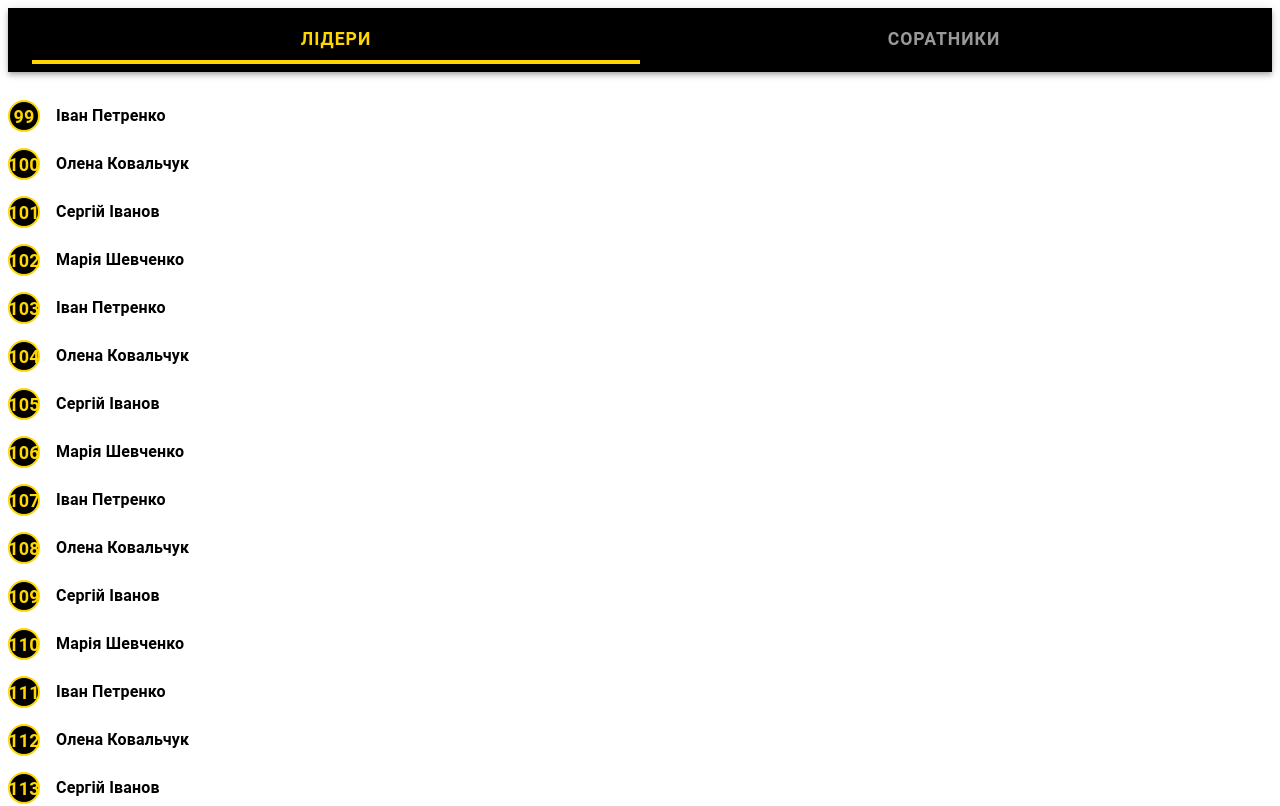
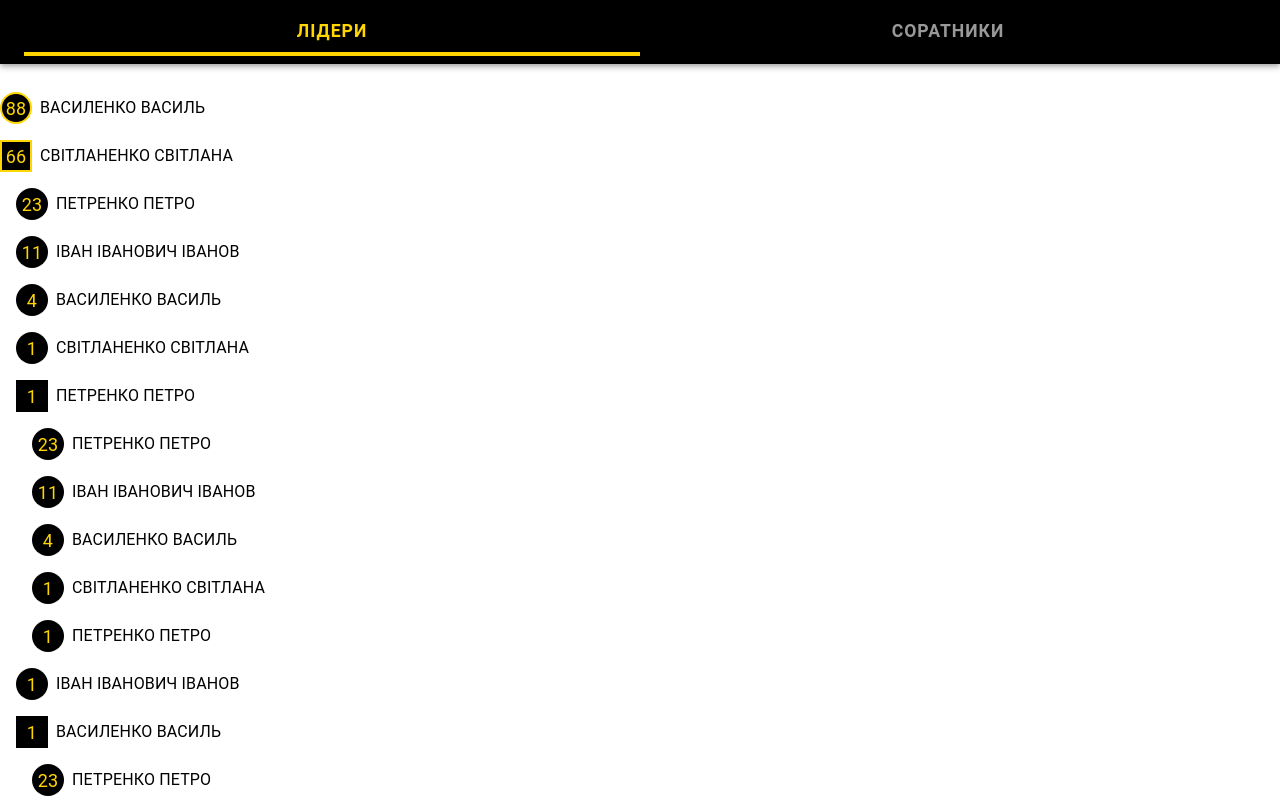
Before and after one commit to livotron/sproba-1, a React (Create React App) app: page / in a window 1280 px wide. Shown: the top 806 px of the page. Built offline with nearby package versions, Linux system fonts and the light colour scheme.

Commit message:
implemened recursive leaders list

```diff
--- a/public/index.html
+++ b/public/index.html
@@ -26,7 +26,7 @@
     -->
     <title>React App</title>
   </head>
-  <body>
+  <body style="margin:0;padding:0">
     <noscript>You need to enable JavaScript to run this app.</noscript>
     <div id="root"></div>
     <!--
--- a/src/features/leaders/leadersPage.tsx
+++ b/src/features/leaders/leadersPage.tsx
@@ -3,48 +3,102 @@ import React from "react";
 import { darkTheme } from "../../App";
 
 const dummyAssociates = [
-  "Іван Петренко",
-  "Олена Ковальчук",
-  "Сергій Іванов",
-  "Марія Шевченко",
-  "Іван Петренко",
-  "Олена Ковальчук",
-  "Сергій Іванов",
-  "Марія Шевченко",
-  "Іван Петренко",
-  "Олена Ковальчук",
-  "Сергій Іванов",
-  "Марія Шевченко",
-  "Іван Петренко",
-  "Олена Ковальчук",
-  "Сергій Іванов",
-  "Марія Шевченко",
-  "Іван Петренко",
-  "Олена Ковальчук",
-  "Сергій Іванов",
-  "Марія Шевченко",
-  "Іван Петренко",
-  "Олена Ковальчук",
-  "Сергій Іванов",
-  "Марія Шевченко",
+  { name: "ВАСИЛЕНКО ВАСИЛЬ", score: 88 },
+  {
+    name: "СВІТЛАНЕНКО СВІТЛАНА",
+    score: 66,
+    supporters: [
+      { name: "ПЕТРЕНКО ПЕТРО", score: 23 },
+      { name: "ІВАН ІВАНОВИЧ ІВАНОВ", score: 11 },
+      { name: "ВАСИЛЕНКО ВАСИЛЬ", score: 4 },
+      { name: "СВІТЛАНЕНКО СВІТЛАНА", score: 1 },
+      {
+        name: "ПЕТРЕНКО ПЕТРО",
+        score: 1,
+        supporters: [
+          { name: "ПЕТРЕНКО ПЕТРО", score: 23 },
+          { name: "ІВАН ІВАНОВИЧ ІВАНОВ", score: 11 },
+          { name: "ВАСИЛЕНКО ВАСИЛЬ", score: 4 },
+          { name: "СВІТЛАНЕНКО СВІТЛАНА", score: 1 },
+          { name: "ПЕТРЕНКО ПЕТРО", score: 1 },
+        ],
+      },
+      { name: "ІВАН ІВАНОВИЧ ІВАНОВ", score: 1 },
+      {
+        name: "ВАСИЛЕНКО ВАСИЛЬ",
+        score: 1,
+        supporters: [
+          { name: "ПЕТРЕНКО ПЕТРО", score: 23 },
+          { name: "ІВАН ІВАНОВИЧ ІВАНОВ", score: 11 },
+          {
+            name: "ВАСИЛЕНКО ВАСИЛЬ",
+            score: 4,
+            supporters: [
+              { name: "ПЕТРЕНКО ПЕТРО", score: 23 },
+              { name: "ІВАН ІВАНОВИЧ ІВАНОВ", score: 11 },
+              { name: "ВАСИЛЕНКО ВАСИЛЬ", score: 4 },
+              { name: "СВІТЛАНЕНКО СВІТЛАНА", score: 1 },
+              { name: "ПЕТРЕНКО ПЕТРО", score: 1 },
+            ],
+          },
+          { name: "СВІТЛАНЕНКО СВІТЛАНА", score: 1 },
+          { name: "ПЕТРЕНКО ПЕТРО", score: 1 },
+        ],
+      },
+      { name: "СВІТЛАНЕНКО СВІТЛАНА", score: 1 },
+    ],
+  },
+  { name: "ПЕТРЕНКО ПЕТРО", score: 66 },
+  { name: "ІВАН ІВАНОВИЧ ІВАНОВ", score: 66 },
+  { name: "ВАСИЛЕНКО ВАСИЛЬ", score: 66 },
+  { name: "СВІТЛАНЕНКО СВІТЛАНА", score: 66 },
+  { name: "ПЕТРЕНКО ПЕТРО", score: 66 },
+  { name: "ІВАН ІВАНОВИЧ ІВАНОВ", score: 66 },
+  { name: "ВАСИЛЕНКО ВАСИЛЬ", score: 66 },
+  { name: "СВІТЛАНЕНКО СВІТЛАНА", score: 66 },
+  { name: "ПЕТРЕНКО ПЕТРО", score: 66 },
+  { name: "ІВАН ІВАНОВИЧ ІВАНОВ", score: 1 },
+  { name: "ВАСИЛЕНКО ВАСИЛЬ", score: 1 },
+  { name: "СВІТЛАНЕНКО СВІТЛАНА", score: 1 },
+  { name: "ПЕТРЕНКО ПЕТРО", score: 1 },
+  { name: "ІВАН ІВАНОВИЧ ІВАНОВ", score: 1 },
+  { name: "ВАСИЛЕНКО ВАСИЛЬ", score: 1 },
+  { name: "СВІТЛАНЕНКО СВІТЛАНА", score: 1 },
+  { name: "ПЕТРЕНКО ПЕТРО", score: 1 },
+  { name: "ІВАН ІВАНОВИЧ ІВАНОВ", score: 1 },
+  { name: "ВАСИЛЕНКО ВАСИЛЬ", score: 1 },
+  { name: "СВІТЛАНЕНКО СВІТЛАНА", score: 1 },
+  { name: "ПЕТРЕНКО ПЕТРО", score: 1 },
+  { name: "ІВАН ІВАНОВИЧ ІВАНОВ", score: 1 },
 ];
 
-const LeadersPage = () => (
-  <List style={{ padding: 0 }}>
-    {dummyAssociates.map((name, idx) => (
+type User = {
+  name: string;
+  score: number;
+  supporters?: User[];
+};
+
+const supportersList = (user: User, nestedLevel: number) => {
+  const newNestedLevel = nestedLevel + 1;
+  return (
+    user.supporters &&
+    user.supporters.map((supporter) => (
       <ListItem
-        key={name}
+        key={user.name}
         style={{
-          paddingTop: 4,
-          paddingBottom: 4,
-          paddingLeft: 0,
-          paddingRight: 0,
+          padding: 0,
+          marginLeft: 16,
+          flexDirection: supporter.supporters ? "column" : "row",
+          alignItems: supporter.supporters ? "flex-start" : "center",
         }}
       >
         <ListItemText
           primary={
             <span
-              style={{ display: "flex", alignItems: "center", fontWeight: 700 }}
+              style={{
+                display: "flex",
+                alignItems: "center",
+              }}
             >
               <span
                 className="bullet-number"
@@ -54,24 +108,79 @@ const LeadersPage = () => (
                   justifyContent: "center",
                   width: 32,
                   height: 32,
-                  borderRadius: "50%",
+                  borderRadius: supporter.supporters ? "0" : "50%",
                   background: darkTheme.palette.primary.main,
                   color: darkTheme.palette.secondary.main,
                   fontSize: 18,
-                  marginRight: 16,
-                  border: `2px solid ${darkTheme.palette.secondary.main}`,
+                  marginRight: 8,
+                  marginTop: 4,
+                  marginBottom: 4,
                   boxSizing: "border-box",
                 }}
               >
-                {idx + 99}
+                {supporter.score}
               </span>
-              {name}
+              <Typography>{supporter.name}</Typography>
             </span>
           }
         />
+        <List style={{ padding: 0 }}>
+          {supportersList(supporter, newNestedLevel)}
+        </List>
       </ListItem>
-    ))}
-  </List>
-);
+    ))
+  );
+};
+
+const LeadersPage = () => {
+  const nestedLevel = 0;
+  return (
+    <List style={{ padding: 0 }}>
+      {dummyAssociates.map((user, idx) => (
+        <ListItem
+          key={user.name}
+          style={{
+            padding: 0,
+            paddingRight: 0,
+            flexDirection: user.supporters ? "column" : "row",
+            alignItems: user.supporters ? "flex-start" : "center",
+          }}
+        >
+          <ListItemText
+            primary={
+              <span style={{ display: "flex", alignItems: "center" }}>
+                <span
+                  className="bullet-number"
+                  style={{
+                    display: "inline-flex",
+                    alignItems: "center",
+                    justifyContent: "center",
+                    width: 32,
+                    height: 32,
+                    borderRadius: user.supporters ? "0" : "50%",
+                    background: darkTheme.palette.primary.main,
+                    color: darkTheme.palette.secondary.main,
+                    fontSize: 18,
+                    marginRight: 8,
+                    marginTop: 4,
+                    marginBottom: 4,
+                    border: `2px solid ${darkTheme.palette.secondary.main}`,
+                    boxSizing: "border-box",
+                  }}
+                >
+                  {user.score}
+                </span>
+                <Typography>{user.name}</Typography>
+              </span>
+            }
+          />
+          <List style={{ padding: 0 }}>
+            {supportersList(user, nestedLevel)}
+          </List>
+        </ListItem>
+      ))}
+    </List>
+  );
+};
 
 export default LeadersPage;
```
